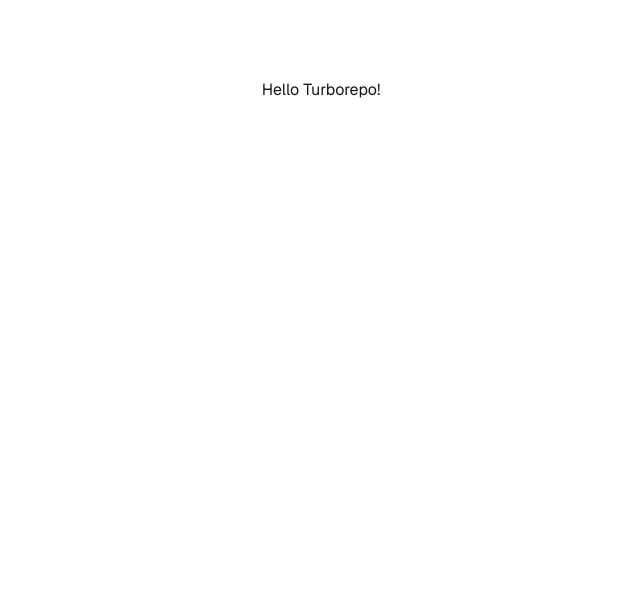
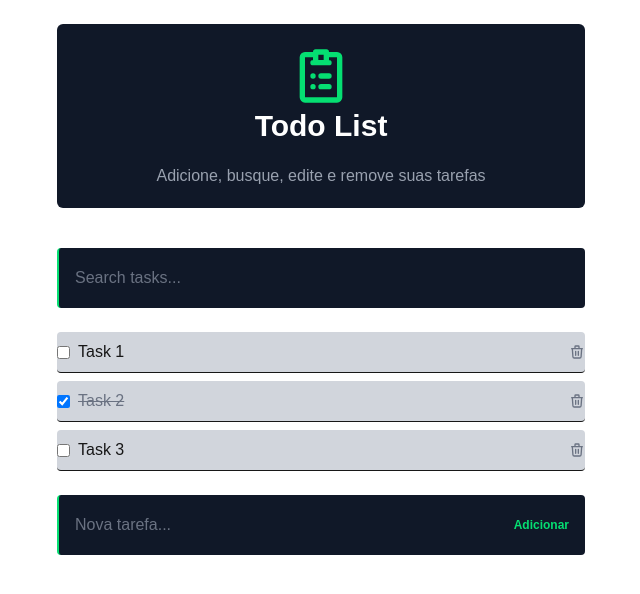
Before and after one commit to FagnerAureliano/tasks-monorepo, a Next.js app in the folder apps/tasks-web/: page / in a window 1280 px wide. Shown: the top 594 px of the page, without its empty margins (319-959 px from the left). Built offline with nearby package versions, Linux system fonts and the light colour scheme; no server answers.

Commit message:
:construction: impl components and api call on the page

```diff
--- a/apps/tasks-web/src/app/page.tsx
+++ b/apps/tasks-web/src/app/page.tsx
@@ -1,10 +1,122 @@
-import Image from "next/image";
 
-export default function Home() {
+'use client';
+
+import React, { useEffect, useState } from 'react';
+import TaskList from './components/task/TaskList';
+import TaskForm from './components/task/TaskForm';
+import api from './lib/api';
+import TaskSearch from './components/task/TaskSearch';
+
+interface Task {
+  id: string;
+  title: string;
+  completed: boolean;
+}
+
+export default function HomePage() {
+  const [tasks, setTasks] = useState<Task[]>([]);
+  const [title, setTitle] = useState('');
+  const [loading, setLoading] = useState(true);
+  //setTasks
+  const [searchTerm, setSearchTerm] = useState('');
+
+  const fetchTasks = async () => {
+    try {
+      const res = await api.get('/tasks');
+      console.log(res.data);
+
+      setTasks(res.data);
+    } catch (err) {
+      console.error('Erro ao buscar tarefas', err);
+    } finally {
+      setLoading(false);
+    }
+  };
+
+  useEffect(() => {
+    fetchTasks();
+  }, []);
+
+  const handleAddTask = async () => {
+    if (!title.trim()) return;
+    try {
+      const res = await api.post('/tasks', {
+        title,
+        completed: false,
+      });
+      setTasks(prev => [res.data, ...prev]);
+      setTitle('');
+    } catch (err) {
+      console.error('Erro ao adicionar tarefa', err);
+    }
+  };
+
+  const handleToggle = async (id: string) => {
+    const task = tasks.find(t => t.id === id);
+    if (!task) return;
+
+    try {
+      const res = await api.patch(`/tasks/${id}`, {
+        completed: !task.completed,
+      });
+      setTasks(prev =>
+        prev.map(t => (t.id === id ? res.data : t))
+      );
+    } catch (err) {
+      console.error('Erro ao atualizar tarefa', err);
+    }
+  };
+
+  const handleDelete = async (id: string) => {
+    try {
+      await api.delete(`/tasks/${id}`);
+      setTasks(prev => prev.filter(t => t.id !== id));
+    } catch (err) {
+      console.error('Erro ao deletar tarefa', err);
+    }
+  };
+
+
   return (
-    <div className="grid grid-rows-[20px_1fr_20px] items-center justify-items-center min-h-screen p-8 pb-20 gap-16 sm:p-20 font-[family-name:var(--font-geist-sans)]">
-      Hello Turborepo!
+    <main className="p-6 max-w-xl mx-auto">
+      <div
+        className="mb-2 text-center text-white md:mb-10 w-full bg-gray-900 rounded-md p-5"
+      >
+        <svg
+          className="w-16 h-16 mx-auto text-green-400"
+          fill="none"
+          stroke="currentColor"
+          viewBox="0 0 24 24"
+          xmlns="http://www.w3.org/2000/svg"
+        >
+          <path
+            stroke-linecap="round"
+            stroke-linejoin="round"
+            stroke-width="2"
+            d="M15 4h3a1 1 0 0 1 1 1v15a1 1 0 0 1-1 1H6a1 1 0 0 1-1-1V5a1 1 0 0 1 1-1h3m0 3h6m-3 5h3m-6 0h.01M12 16h3m-6 0h.01M10 3v4h4V3h-4Z"
+          ></path>
+        </svg>
 
-    </div>
+        <h1 className="text-3xl font-bold text-white mb-5">Todo List</h1>
+        <p className="text-gray-400">
+          Adicione, busque, edite e remove suas tarefas
+        </p>
+      </div>
+
+
+      {loading ? (
+        <p className="text-gray-500">Carregando tarefas...</p>
+      ) : (
+        <>
+          <TaskSearch
+            tasks={tasks}
+            setTasks={setTasks}
+          />
+          <br />
+          <TaskList tasks={tasks} onToggle={handleToggle} onDelete={handleDelete} />
+        </>
+      )}
+      <TaskForm title={title} setTitle={setTitle} onSubmit={handleAddTask} />
+    </main>
   );
 }
```
